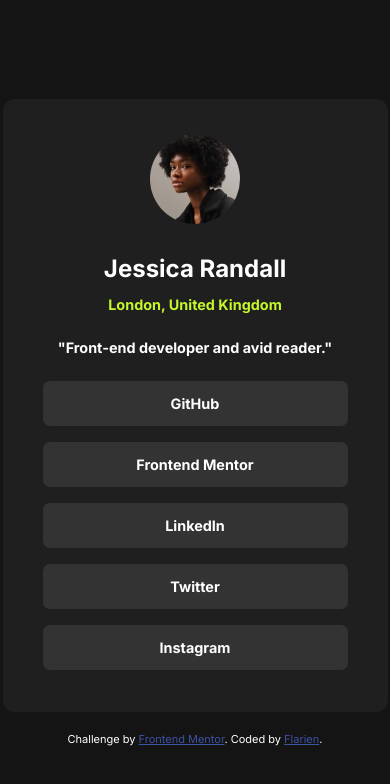
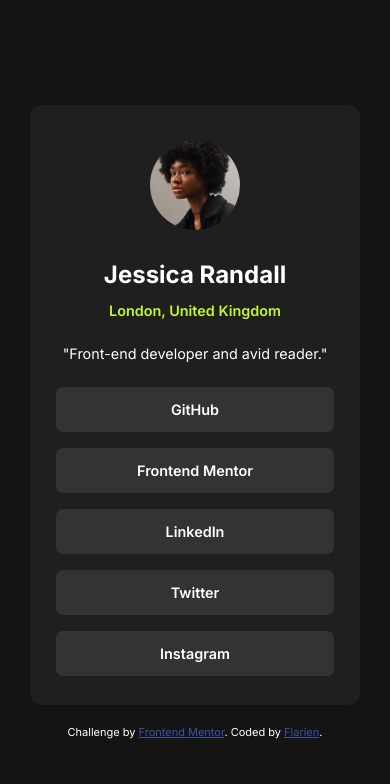
Before and after one commit to Flarien/3-social-links-profile, a plain HTML site: page index.html in a window 390 px wide. Drawn offline with Linux system fonts and the light colour scheme.

Commit message:
add media queries

```diff
--- a/styles.css
+++ b/styles.css
@@ -1,6 +1,6 @@
-@import url('https://fonts.googleapis.com/css2?family=Figtree:ital,wght@0,300..900;1,300..900&family=Inter:ital,opsz,wght@0,14..32,100..900;1,14..32,100..900&family=Outfit:wght@100..900&display=swap');
+@import url("https://fonts.googleapis.com/css2?family=Figtree:ital,wght@0,300..900;1,300..900&family=Inter:ital,opsz,wght@0,14..32,100..900;1,14..32,100..900&family=Outfit:wght@100..900&display=swap");
 
-*{
+* {
   margin: 0;
   padding: 0;
   box-sizing: border-box;
@@ -8,7 +8,7 @@
   color: white;
 }
 
-body{
+body {
   min-height: 100dvh;
   background-color: hsl(0, 0%, 8%);
   display: flex;
@@ -17,7 +17,7 @@ body{
   flex-direction: column;
 }
 
-.card{
+.card {
   width: 385px;
   height: 613px;
   border-radius: 12px;
@@ -28,38 +28,38 @@ body{
   margin-bottom: 20px;
 }
 
-.avatar{
+.avatar {
   width: 90px;
   height: 90px;
   border-radius: 50%;
   margin-top: 35px;
 }
 
-.title{
+.title {
   font-size: 1.5rem;
   font-weight: 700;
   margin-top: 30px;
 }
 
-.text_green{
+.text_green {
   color: hsl(75, 94%, 57%);
-  font-size: .9rem;
-  font-weight: 700;
+  font-size: 0.9rem;
+  font-weight: 600;
   margin-top: 13px;
 }
 
-.text{
-  font-size: .9rem;
-  font-weight: 700;
+.text {
+  font-size: 0.9rem;
+  font-weight: 400;
   margin-top: 26px;
 }
 
-.btn_container{
+.btn_container {
   margin: 25px;
   width: 305px;
 }
 
-.btn{
+.btn {
   width: 100%;
   height: 45px;
   background-color: hsl(0, 0%, 20%);
@@ -67,11 +67,11 @@ body{
   border: none;
   cursor: pointer;
   margin-bottom: 16px;
-  font-size: .9rem;
-  font-weight: 700;
+  font-size: 0.9rem;
+  font-weight: 600;
 }
 
-.btn:hover{
+.btn:hover {
   background-color: hsl(75, 94%, 57%);
   color: hsl(0, 0%, 20%);
 }
@@ -84,3 +84,14 @@ body{
 .attribution a {
   color: hsl(228, 45%, 44%);
 }
+
+@media (max-width: 600px) {
+  .card {
+    width: 330px;
+    height: 600px;
+  }
+  .btn_container {
+    margin: 25px;
+    width: 278px;
+  }
+}
```
